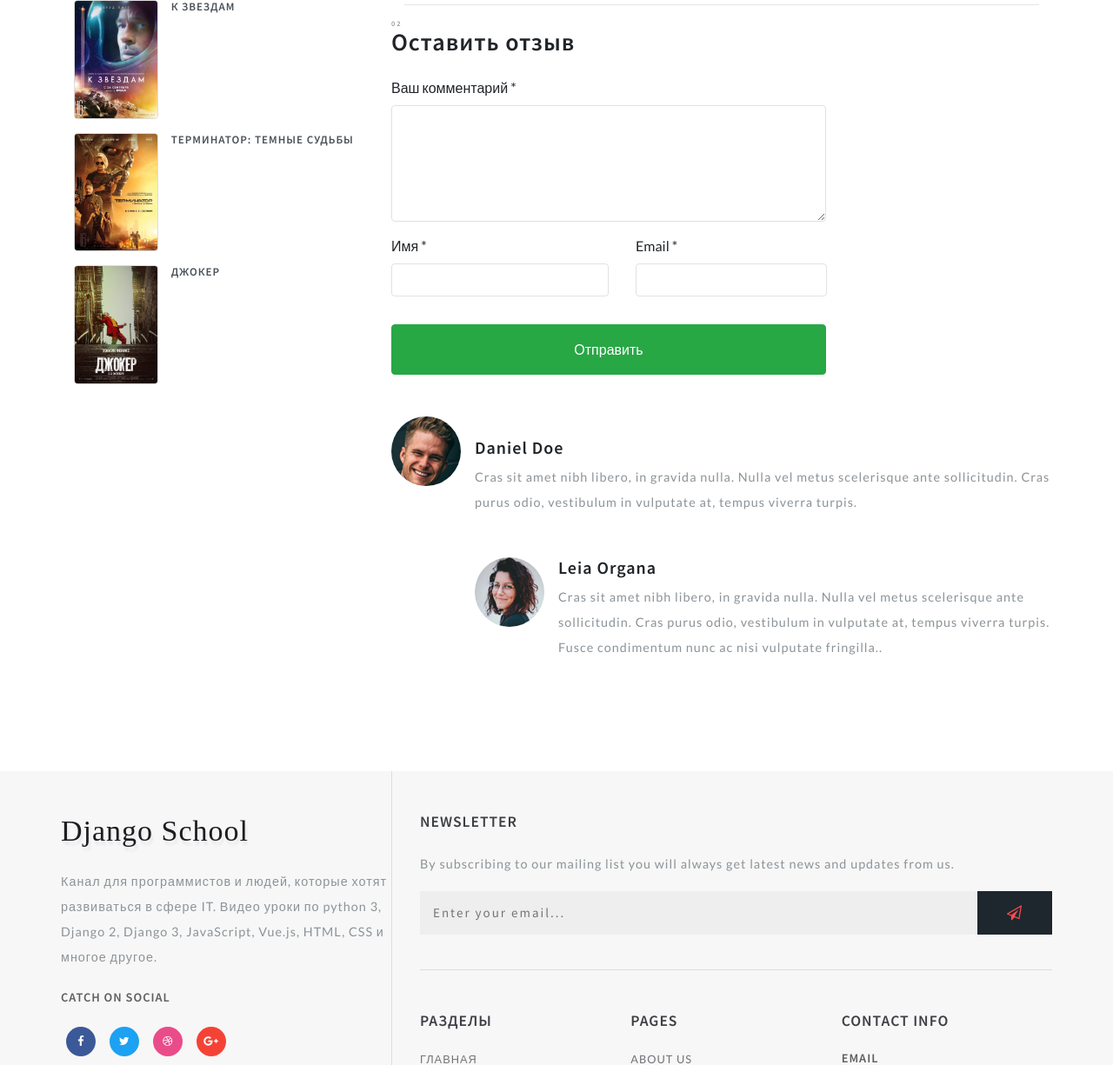
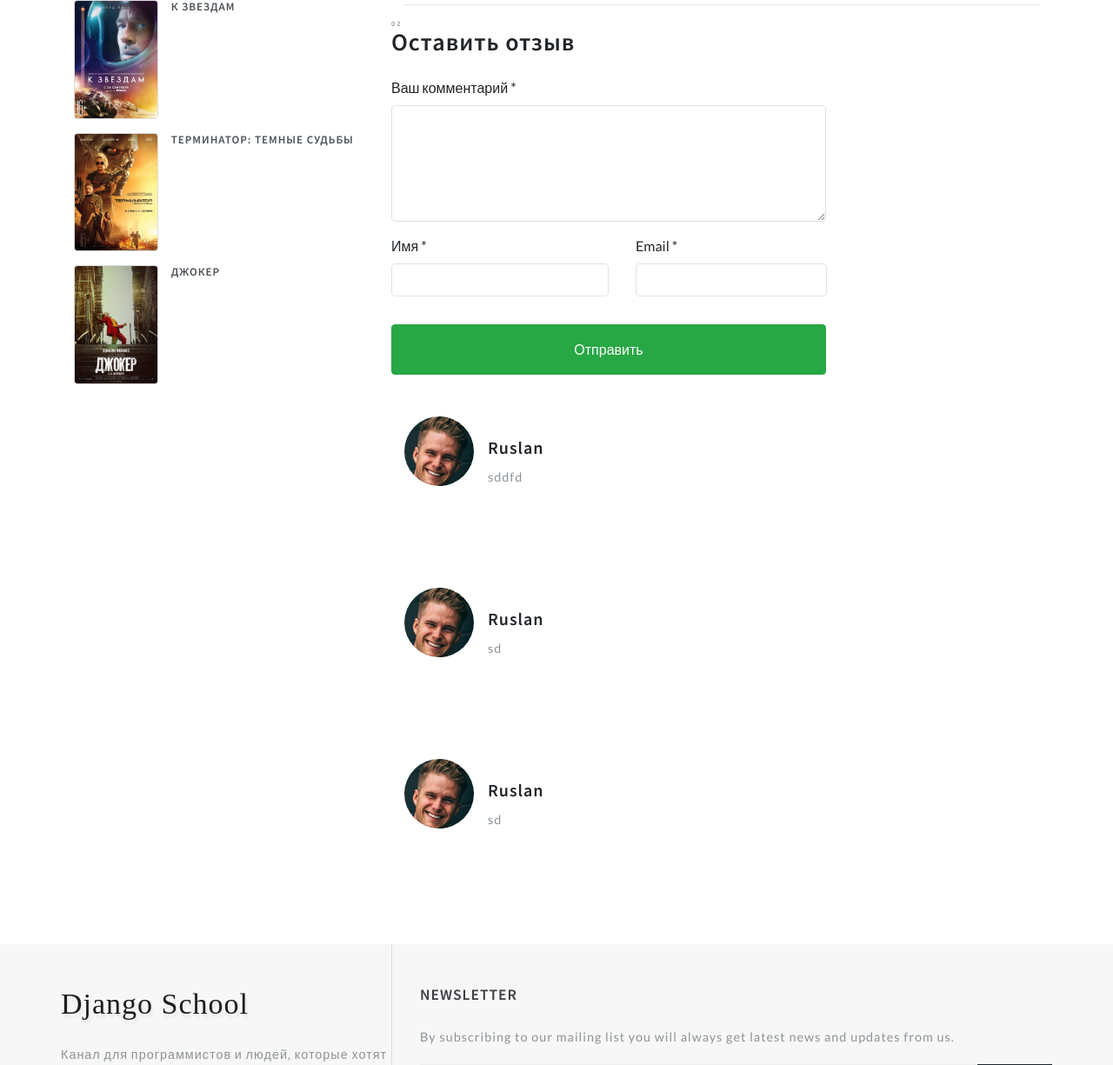
Before and after one commit to Graff-Ostick/django_movie, a Django app: a page that uses django_movie/movies_app/templates/movies_app/movie_detail.html in a window 1280 px wide. Shown: the part 1884-3109 px from the top of the page at 87% size. Run offline with Django 3.2, Linux system fonts and the light colour scheme; data comes from the database, SQL or seed files in the repository; both versions use the stored data as it was after the commit; some libraries are stand-ins or nearby versions.

Commit message:
Add opportunity to post comment. Create form to add comment

```diff
--- a/django_movie/movies_app/templates/movies_app/movie_detail.html
+++ b/django_movie/movies_app/templates/movies_app/movie_detail.html
@@ -134,54 +134,52 @@
                 <h3 class="editContent" style="outline: none; cursor: inherit;">
                     <span class="sub-tittle editContent"
                           style="outline: none; cursor: inherit;">02</span>Оставить отзыв</h3>
-                <form action="#" method="get" class="mt-4">
-                    <div class="form-group editContent"
-                         style="outline: none; cursor: inherit;">
-                        <label for="contactcomment" class="editContent"
-                               style="outline: none; cursor: inherit;">Ваш комментарий
-                            *</label>
+                <form action="{% url 'add_review' movie.id %}" method="post" class="mt-4">
+                    {% csrf_token %}
+                    <div class="form-group editContent">
+                        <label for="contactcomment" class="editContent">
+                                Ваш комментарий *
+                        </label>
                         <textarea class="form-control border" rows="5"
-                                  id="contactcomment" required=""></textarea>
+                                  id="contactcomment" required="" name="text">
+                        </textarea>
                     </div>
                     <div class="d-sm-flex">
-                        <div class="col-sm-6 form-group p-0 editContent"
-                             style="outline: none; cursor: inherit;">
-                            <label for="contactusername" class="editContent"
-                                   style="outline: none; cursor: inherit;">Имя
-                                *</label>
+                        <div class="col-sm-6 form-group p-0 editContent">
+                            <label for="contactusername" class="editContent">
+                                    Имя *
+                            </label>
                             <input type="text" class="form-control border"
-                                   id="contactusername" required="">
+                                   id="contactusername" required="" name="name">
                         </div>
-                        <div class="col-sm-6 form-group ml-sm-3 editContent"
-                             style="outline: none; cursor: inherit;">
-                            <label for="contactemail" class="editContent"
-                                   style="outline: none; cursor: inherit;">Email
-                                *</label>
+                        <div class="col-sm-6 form-group ml-sm-3 editContent">
+                            <label for="contactemail" class="editContent">
+                                Email *
+                            </label>
                             <input type="email" class="form-control border"
-                                   id="contactemail" required="">
+                                   id="contactemail" required="" name="email">
                         </div>
                     </div>
                     <button type="submit"
-                            class="mt-3 btn btn-success btn-block py-3"
-                            style="outline: none; cursor: inherit;">Отправить
+                            class="mt-3 btn btn-success btn-block py-3">
+                        Отправить
                     </button>
                 </form>
             </div>
             <!--  //contact form grid ends here -->
         </div>
+    </div>
+        {% for review in movie.reviews_set.all %}
         <div class="media py-5">
-            <img src="bundles/images/te2.jpg" class="mr-3 img-fluid" alt="image"
-                 style="outline: none; cursor: inherit;">
+            <img src="bundles/images/te2.jpg" class="mr-3 img-fluid" alt="image">
             <div class="media-body mt-4">
-                <h5 class="mt-0 editContent"
-                    style="outline: none; cursor: inherit;">Daniel Doe</h5>
+                <h5 class="mt-0 editContent">
+                    {{ review.name }}
+                </h5>
                 <p class="mt-2 editContent" style="outline: none; cursor: inherit;">
-                    Cras sit amet nibh libero, in gravida nulla. Nulla vel metus
-                    scelerisque ante sollicitudin. Cras purus odio, vestibulum in
-                    vulputate at, tempus viverra turpis.
+                    {{ review.text }}
                 </p>
-                <div class="media mt-5 editContent"
-                     style="outline: none; cursor: inherit;">
+              <!--  <div class="media mt-5 editContent">
                     <a class="pr-3" href="#">
                         <img src="bundles/images/te1.jpg" class="img-fluid "
                              alt="image" style="outline: none; cursor: inherit;">
@@ -196,9 +194,10 @@
                             vestibulum in vulputate at, tempus viverra turpis. Fusce
                             condimentum nunc ac nisi vulputate fringilla..</p>
                     </div>
-                </div>
+                </div>-->
             </div>
         </div>
+        {% endfor %}
     </div>
 </div>
 {% endblock movie %}
--- a/django_movie/movies_app/urls.py
+++ b/django_movie/movies_app/urls.py
@@ -3,5 +3,6 @@ from . import views
 
 urlpatterns = [
     path('', views.MovieView.as_view()),
-    path('<slug:slug>/', views.MovieDetailView.as_view(), name='movie_detail')
+    path('<slug:slug>/', views.MovieDetailView.as_view(), name='movie_detail'),
+    path('review/<int:pk>/', views.AddReview.as_view(), name='add_review'),
 ]
--- a/django_movie/movies_app/views.py
+++ b/django_movie/movies_app/views.py
@@ -1,7 +1,8 @@
-from django.shortcuts import render
-from django.views.generic import ListView, DetailView
+from django.shortcuts import render, redirect
+from django.views.generic import ListView, DetailView, View
 
 from .models import Movie
+from .forms import Reviews
 
 class MovieView(ListView):
 
@@ -13,3 +14,14 @@ class MovieDetailView(DetailView):
 
     model = Movie
     slug_field = "url"
+
+class AddReview(View):
+    """"review"""
+    def post(self, request, pk):
+        form = Reviews(request.POST)
+        movie = Movie.objects.get(id=pk)
+        if form.is_valid():
+            form = form.save(commit=False)
+            form.movie = movie
+            form.save()
+        return redirect(movie.get_absolute_url())
```
Also changed, not shown: django_movie/movies_app/forms.py (+9 -0 lines), django_movie/db.sqlite3.
